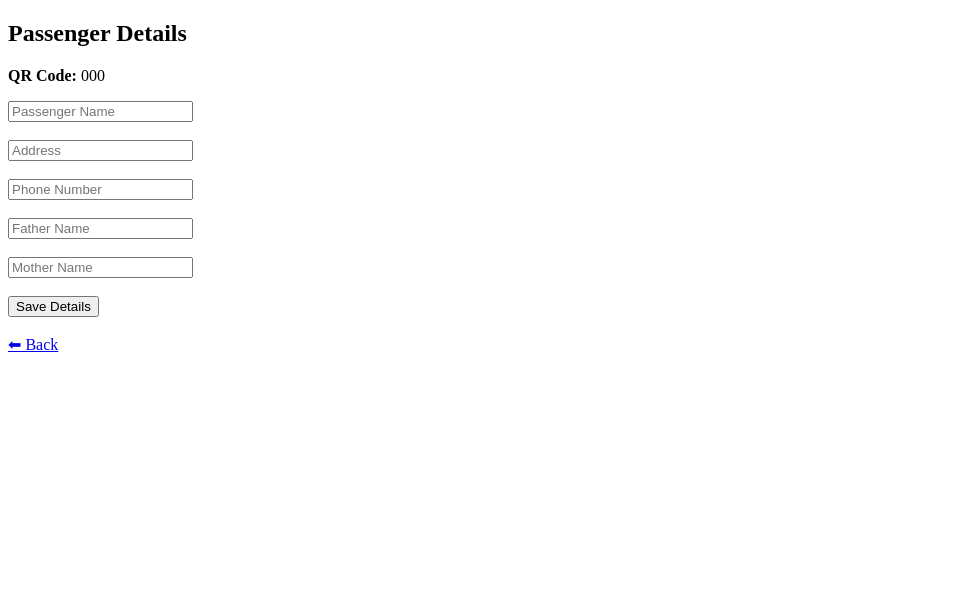
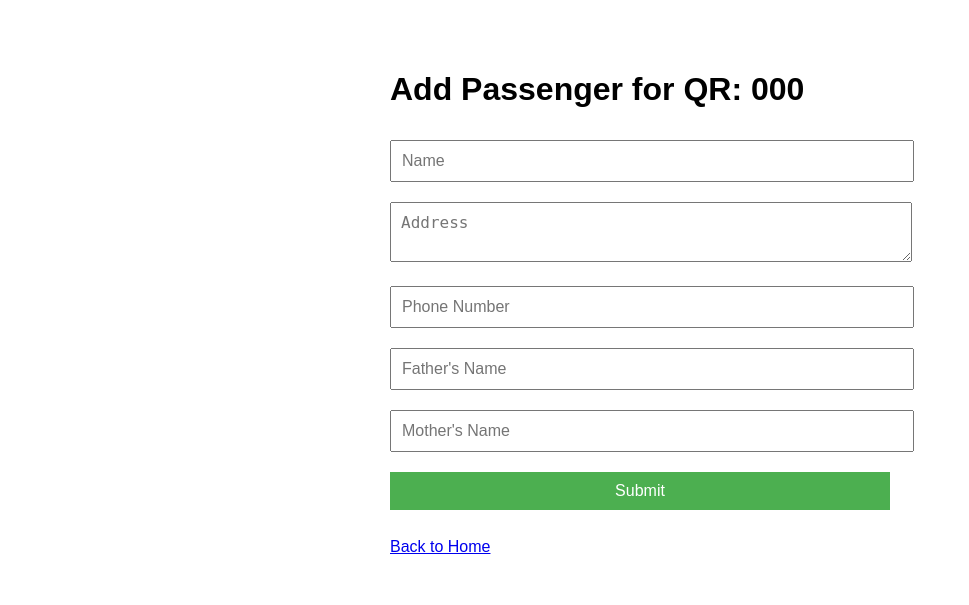
Before and after one commit to SmartFarming50/app, a Flask app: template templates/add.html in a window 1280 px wide. Shown: the top 605 px of the page, without its empty margins (0-969 px from the left). Run offline with Flask 3, Linux system fonts and the light colour scheme; the template is opened without the code that fills it: most values are stand-ins (such as "Sample title", 1, 10 or a date in 2020).

Commit message:
Update add.html

```diff
--- a/templates/add.html
+++ b/templates/add.html
@@ -1,23 +1,26 @@
 <!DOCTYPE html>
-<html>
+<html lang="en">
 <head>
+    <meta charset="UTF-8">
     <title>Add Passenger</title>
+    <style>
+        body { font-family: Arial, sans-serif; padding: 50px; max-width: 500px; margin: auto; }
+        input, textarea, button { width: 100%; padding: 10px; margin: 10px 0; font-size: 16px; }
+        button { background-color: #4CAF50; color: white; border: none; cursor: pointer; }
+        button:hover { background-color: #45a049; }
+    </style>
 </head>
 <body>
-    <h2>Passenger Details</h2>
-    <p><b>QR Code:</b> {{ qr_code }}</p>
-
+    <h1>Add Passenger for QR: {{ qr_code }}</h1>
     <form method="post">
-        <input name="name" placeholder="Passenger Name" required><br><br>
-        <input name="address" placeholder="Address" required><br><br>
-        <input name="phone" placeholder="Phone Number" required><br><br>
-        <input name="father" placeholder="Father Name" required><br><br>
-        <input name="mother" placeholder="Mother Name" required><br><br>
-
-        <button type="submit">Save Details</button>
+        <input type="text" name="name" placeholder="Name" required>
+        <textarea name="address" placeholder="Address" required></textarea>
+        <input type="text" name="phone" placeholder="Phone Number" required>
+        <input type="text" name="father" placeholder="Father's Name" required>
+        <input type="text" name="mother" placeholder="Mother's Name" required>
+        <button type="submit">Submit</button>
     </form>
-
     <br>
-    <a href="/">⬅ Back</a>
+    <a href="/">Back to Home</a>
 </body>
 </html>
```
